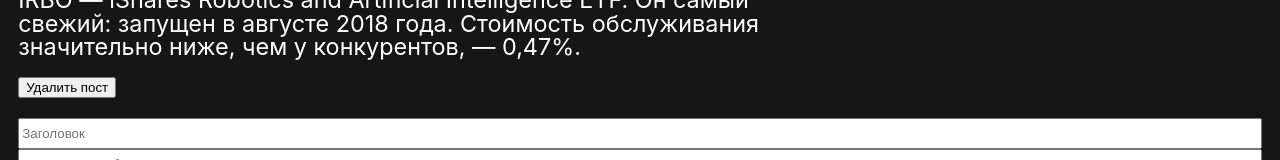
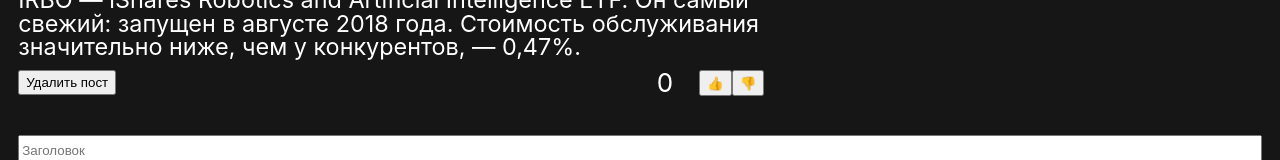
Before and after one commit to victorbej/finance-frontend, a React (Create React App) app: page /blog in a window 1280 px wide. Shown: the part 1046-1206 px from the top of the page. Built offline with nearby package versions, Linux system fonts and the light colour scheme.

Commit message:
counter likes component created

```diff
--- /dev/null
+++ b/src/components/CreatePosts/CountLikes.js
@@ -0,0 +1,25 @@
+import React from "react";
+
+import classes from './Posts.module.scss';
+
+function CountLikes() {
+  const [like, setLike] = React.useState(0);
+
+  const likeHandler = () => {
+    setLike(like + 1);
+  };
+
+  const dislikeHandler = () => {
+    setLike((i) => Math.max(i - 1, 0));
+  };
+
+  return (
+    <div className={classes.counter}>
+      <h2 className={classes.count}>{like}</h2>
+      <button onClick={likeHandler}>👍</button>
+      <button onClick={dislikeHandler}>👎</button>
+    </div>
+  );
+}
+
+export default CountLikes;
--- a/src/components/CreatePosts/PostLists.js
+++ b/src/components/CreatePosts/PostLists.js
@@ -1,4 +1,5 @@
 import React from 'react';
+import CountLikes from './CountLikes';
 
 import classes from './Posts.module.scss';
 
@@ -11,7 +12,11 @@
                     <h2 className={classes.postTitle}>{post.title}</h2>
                     <img className={classes.postImage} src={post.url} alt={post.title} />
                     <p className={classes.postBody}>{post.body}</p>
-                    <button className={classes.deleteButton} onClick={() => props.remove(post)}>Удалить пост</button>
+                    <div className={classes.container}>
+                        <button className={classes.deleteButton} onClick={() => props.remove(post)}>Удалить пост</button>
+                        <CountLikes />
+                    </div>
+
                 </li>
             )}
         </ul>
--- a/src/components/CreatePosts/Posts.module.scss
+++ b/src/components/CreatePosts/Posts.module.scss
@@ -1,3 +1,9 @@
+.container {
+  margin: 0 0 1.5em;
+  display: flex;
+  flex-direction: row;
+  justify-content: space-between;
+}
 .pageTitle {
   margin: 2em 0;
   font-size: 2em;
@@ -23,9 +29,19 @@
   min-height: 25px;
 }
 .deleteButton {
-  margin: 0 0 1.5em;
+  height: 25px;
+}
+.counter {
+  display: flex;
+  flex-direction: row;
+}
+.count {
+  margin-right: 1em;
 }
 @media screen and (min-width: 900px) {
+  .container {
+    max-width: 60%;
+  }
   .postBody {
     max-width: 60%;
   }
```
